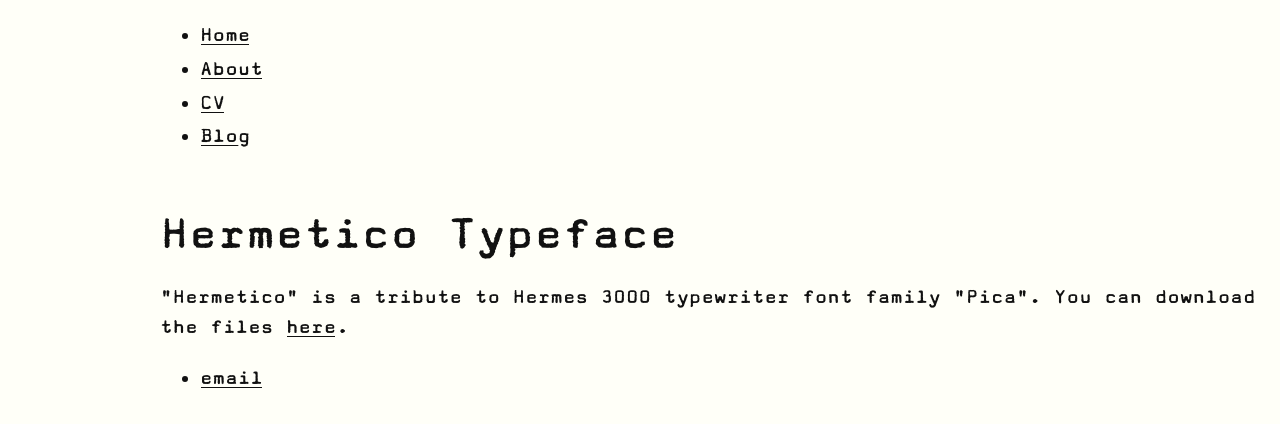
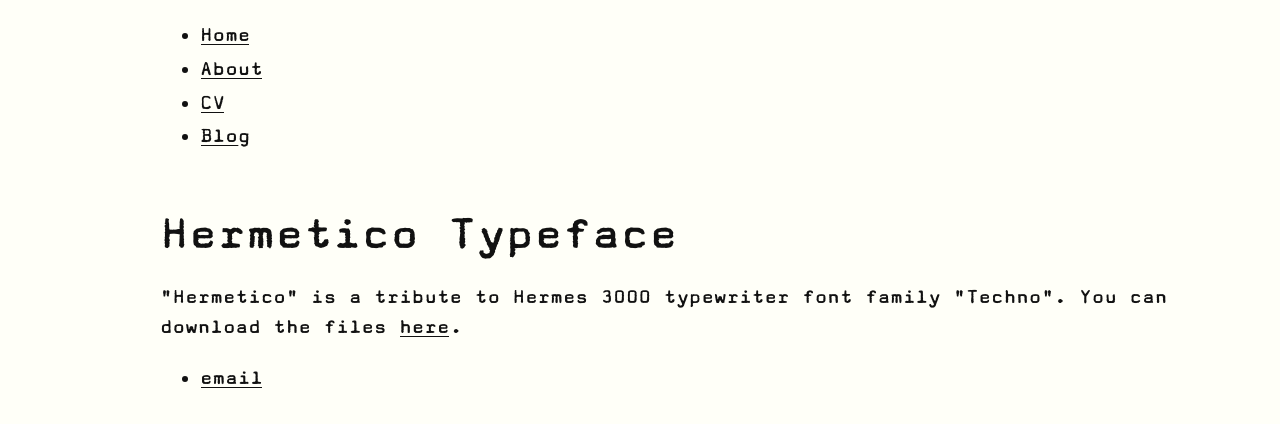
Before and after one commit to HTP3000/htp3000.github.io, a plain HTML site: page index.html in a window 1280 px wide. Drawn offline with Linux system fonts and the light colour scheme.

Commit message:
Update index.html

```diff
--- a/index.html
+++ b/index.html
@@ -16,7 +16,7 @@
 		<div class="container">
     		<div class="blurb">
         		<h1>Hermetico Typeface</h1>
-				<p>"Hermetico" is a tribute to Hermes 3000 typewriter font family "Pica". You can download the files <a href="https://github.com/HTP3000/htp3000.github.io/tree/master/css/hermetico">here</a>.</p>
+				<p>"Hermetico" is a tribute to Hermes 3000 typewriter font family "Techno". You can download the files <a href="https://github.com/HTP3000/htp3000.github.io/tree/master/css/hermetico">here</a>.</p>
     		</div><!-- /.blurb -->
 		</div><!-- /.container -->
 		<footer>
```
